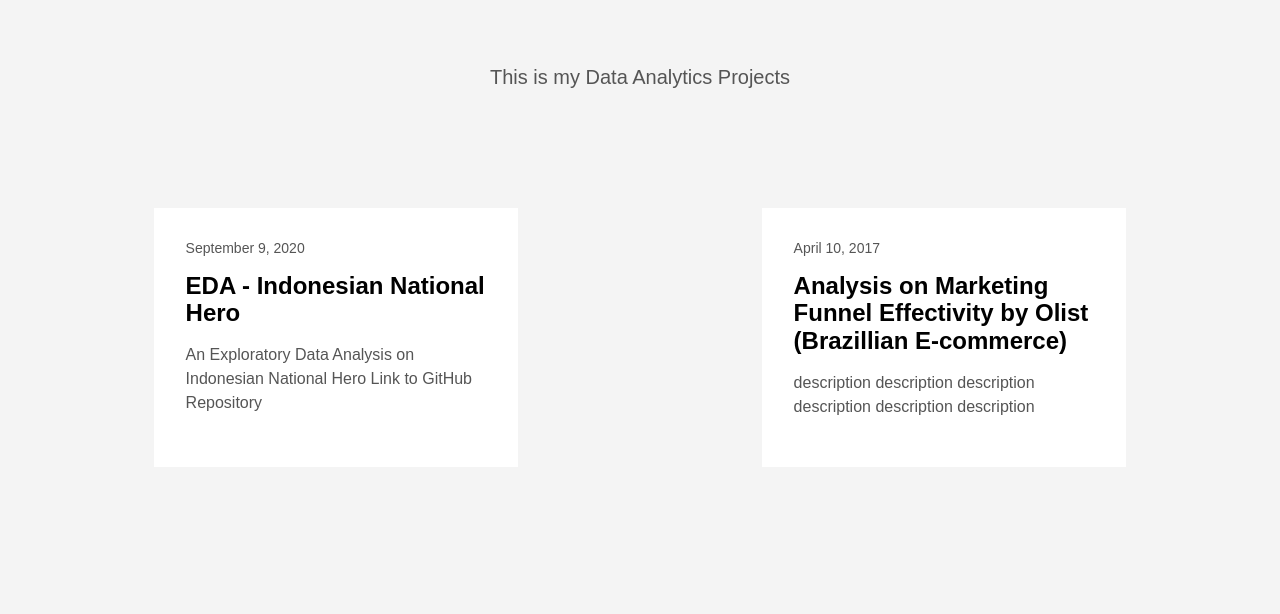
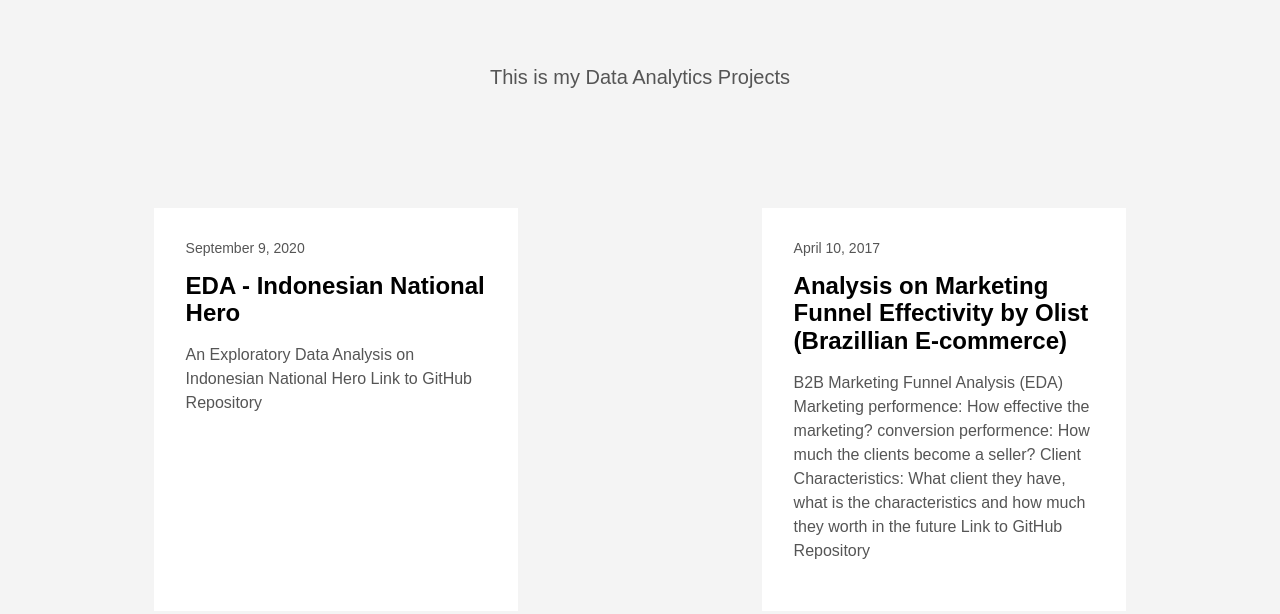
Before and after one commit to Gadiel-pasaribu/Gadiel-pasaribu.github.io, a plain HTML site: page post/index.html in a window 1280 px wide. Shown: the part 519-1133 px from the top of the page. Drawn offline with Linux system fonts and the light colour scheme.

Commit message:
Update index.html

```diff
--- a/post/index.html
+++ b/post/index.html
@@ -190,7 +190,8 @@ Link to GitHub Repository
       </a>
     </h1>
     <div class="nested-links f5 lh-copy nested-copy-line-height">
-       description description description description description description
+      B2B Marketing Funnel Analysis (EDA)
+ Marketing performence: How effective the marketing? conversion performence: How much the clients become a seller? Client Characteristics: What client they have, what is the characteristics and how much they worth in the future  Link to GitHub Repository
     </div>
   </div>
 
```
